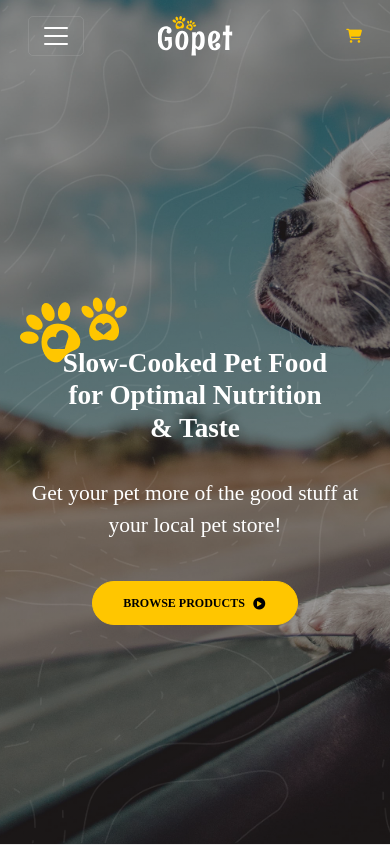
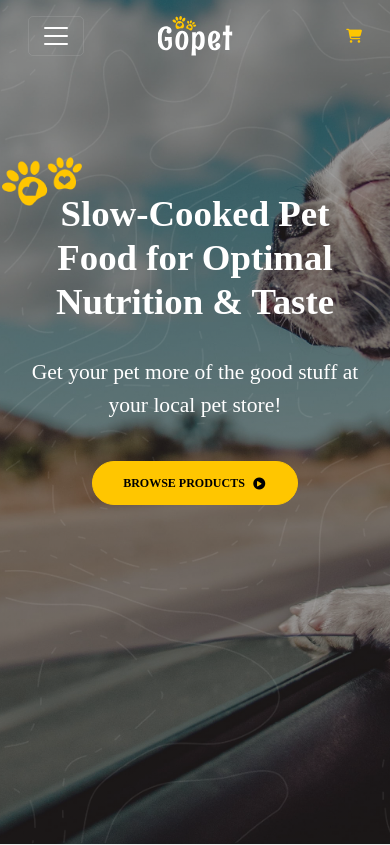
Before and after one commit to Tai-Lionel/pet-food-website, a website: page index.html in a window 390 px wide. Shown: the top 845 px of the page. Drawn offline with nearby package versions, Linux system fonts and the light colour scheme; files that its build step writes are made by us from their sources; a web font is replaced by a local one.

Commit message:
fifth commit

```diff
--- a/index.html
+++ b/index.html
@@ -242,7 +242,7 @@
                 </div>
                 <div class="offset-lg-1 col-lg-7">
                     <div class="d-flex flex-column justify-content-center h-100 gap-4">
-                        <h1 class="header-heading fw-bold display-2 mx-5 mx-lg-0 position-relative">
+                        <h1 class="header-heading fw-bold display-2 px-3 px-lg-0 position-relative">
                             <img class="position-absolute header-img-3" src="images/header-3.png" alt="">
                             Slow-Cooked Pet Food for Optimal Nutrition & Taste
                         </h1>
--- a/scss/styles.scss
+++ b/scss/styles.scss
@@ -244,20 +244,18 @@
     }
 
     .header-heading {
-        font-size: 1.7rem;
+        font-size: 2.3rem;
         text-align: center;
     }
 
     .header {
         min-height: 100dvh;
-        display: flex;
-        flex-direction: column;
-        justify-content: center;
     }
 
     .header-img-3 {
-        top: -50px;
-        left: -40px;
+        width: 80px;
+        top: -35px;
+        left: -10px;
     }
 
     .statistic-img-1 {
```
